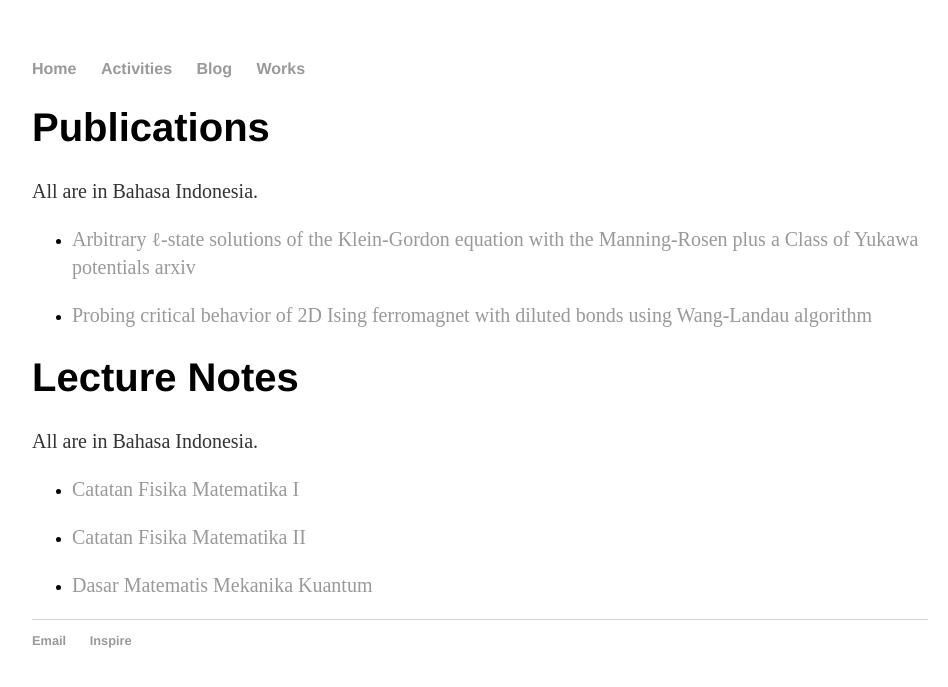
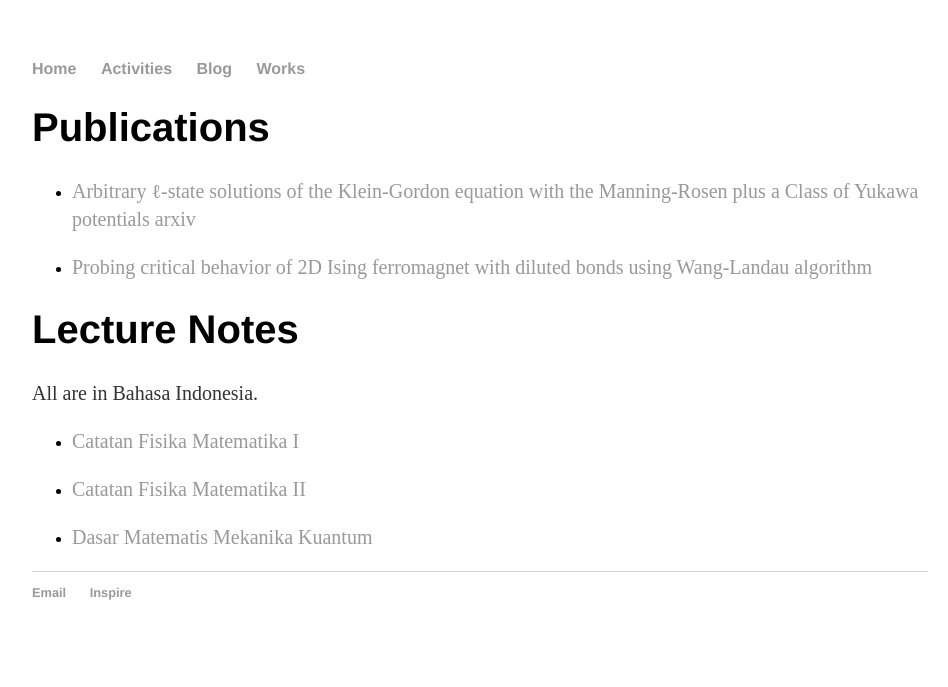
Before and after one commit to mfmustamin/mfmustamin.github.io, a Jekyll site: the page built from works/index.html, in a window 1280 px wide. Shown: the top 687 px of the page, without its empty margins (160-1108 px from the left). Built offline with Jekyll 4.4.1, drawn with Linux system fonts in a browser that asks for light colours.

Commit message:
Update index.html

```diff
--- a/works/index.html
+++ b/works/index.html
@@ -3,7 +3,6 @@ layout: default
 title: Works
 ---
 	<h1> Publications </h1>
-	<p>All are in Bahasa Indonesia.</p>
 	<ul>
 		<li><p><a href="https://arxiv.org/abs/2003.02854">Arbitrary ℓ-state solutions of the Klein-Gordon equation with the Manning-Rosen plus a Class of Yukawa potentials arxiv</a></li></p>
 		<li><p><a href="https://iopscience.iop.org/article/10.1088/1742-6596/979/1/012086/meta">Probing critical behavior of 2D Ising ferromagnet with diluted bonds using Wang-Landau algorithm</a></li></p>
```
